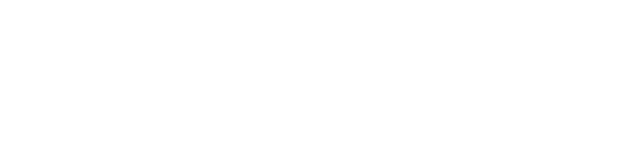
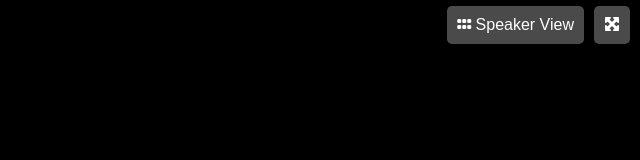
Before and after one commit to guglielmopiasenti/html-css-zoom, a plain HTML site: page index.html in a window 1280 px wide. Shown: the whole page, without its empty margins (640-1280 px from the left). Drawn offline with Linux system fonts and the light colour scheme.

Commit message:
first draft header completed

```diff
--- a/index.html
+++ b/index.html
@@ -4,10 +4,16 @@
     <meta charset="UTF-8">
     <meta http-equiv="X-UA-Compatible" content="IE=edge">
     <meta name="viewport" content="width=device-width, initial-scale=1.0">
-    <title>Document</title>
+    <title>Zoom</title>
+    <link rel="stylesheet" href="https://cdnjs.cloudflare.com/ajax/libs/font-awesome/6.4.0/css/all.min.css" integrity="sha512-iecdLmaskl7CVkqkXNQ/ZH/XLlvWZOJyj7Yy7tcenmpD1ypASozpmT/E0iPtmFIB46ZmdtAc9eNBvH0H/ZpiBw==" crossorigin="anonymous" referrerpolicy="no-referrer" />
     <link rel="stylesheet" href="style.css">
 </head>
 <body>
-
+    <header>
+        <div class="buttons">
+            <div class="view"> <i class="fa-solid fa-maximize"></i></div>
+            <div class="view"> <i class="fa-solid fa-grip"></i> Speaker View </div>
+        </div>
+    </header>
 </body>
 </html>
--- a/style.css
+++ b/style.css
@@ -4,3 +4,27 @@
     padding: 0;
     box-sizing: border-box;
 }
+body {
+    font-family: sans-serif;
+    background-color: black;
+}
+header {
+    position: fixed;
+    width: 100vw;
+    height: 50px;
+
+}
+.buttons {
+    height: 100%;
+    color: white;
+    display: flex;
+    flex-direction: row-reverse;
+    align-items: center;
+    gap: 10px;
+    padding-right: 10px;
+}
+.view {
+    padding: 10px;
+    background-color: #4A4A4A;
+    border-radius: 5px 5px;
+}
```
